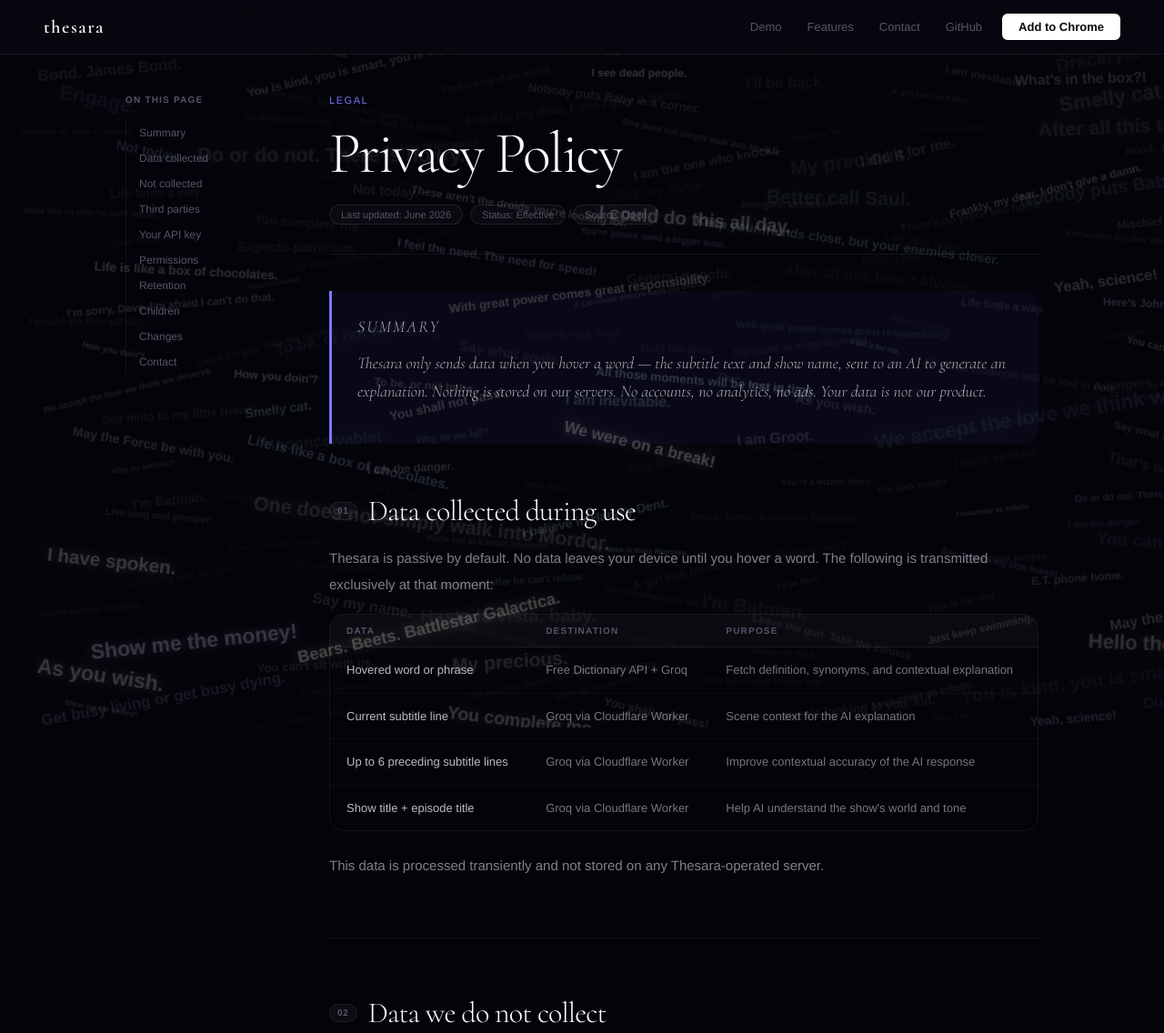
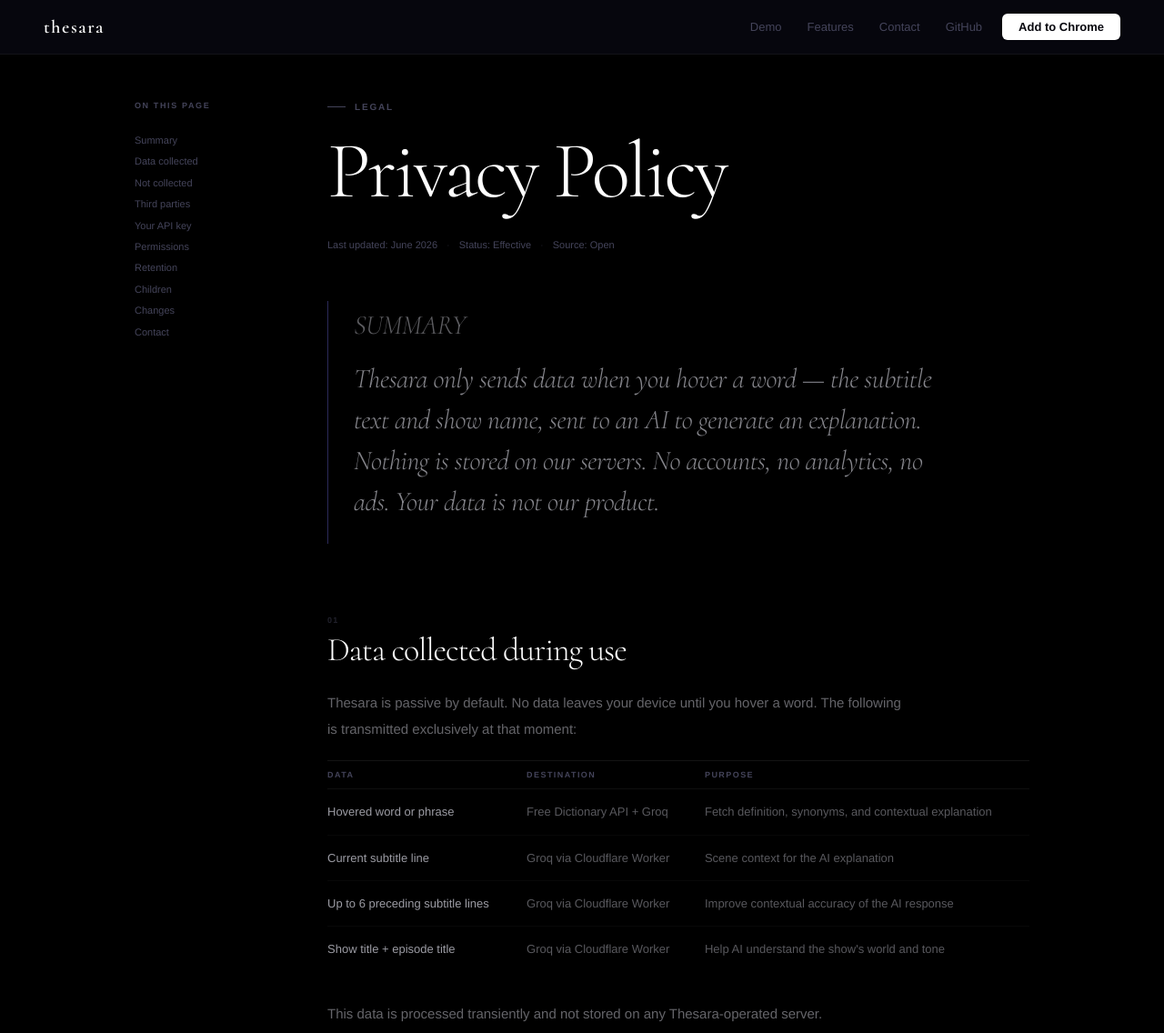
Before and after one commit to hitesh-ctrl/thesara, a website built with Vite: page docs/privacy.html in a window 1280 px wide. Shown: the top 1136 px of the page at 91% size. Built offline with nearby package versions, Linux system fonts and the light colour scheme; a web font is replaced by a local one.

Commit message:
Denser quote grid on landing page, clean privacy background

```diff
--- a/docs/privacy.html
+++ b/docs/privacy.html
@@ -12,12 +12,12 @@
     *, *::before, *::after { box-sizing: border-box; margin: 0; padding: 0; }
 
     :root {
-      --bg:      #03030a;
-      --bg2:     #070712;
-      --border:  rgba(255,255,255,0.07);
-      --borderB: rgba(255,255,255,0.12);
-      --text:    #e8e8f0;
-      --muted:   #55556a;
+      --bg:      #000000;
+      --bg2:     #040408;
+      --border:  rgba(255,255,255,0.05);
+      --borderB: rgba(255,255,255,0.09);
+      --text:    #dddde8;
+      --muted:   #44445a;
       --accent:  #7b79ff;
       --green:   #34d39a;
       --white:   #ffffff;
@@ -110,15 +110,15 @@
 
     .nav-cta:hover { background: #e4e4f0 !important; }
 
-    /* ── Page layout — Medium-style single wide column ── */
+    /* ── Layout ── */
     .page-wrap {
       position: relative; z-index: 2;
-      max-width: 1100px;
+      max-width: 1080px;
       margin: 0 auto;
-      padding: 100px 48px 96px;
+      padding: 108px 48px 120px;
       display: grid;
-      grid-template-columns: 160px 1fr;
-      gap: 64px;
+      grid-template-columns: 140px 1fr;
+      gap: 72px;
       align-items: start;
     }
 
@@ -128,198 +128,238 @@
       .toc { display: none; }
     }
 
-    /* ── TOC ── */
+    /* ── TOC — bare, no borders ── */
     .toc { position: sticky; top: 80px; }
 
     .toc-label {
-      font-size: 10px; font-weight: 600;
-      text-transform: uppercase; letter-spacing: 0.12em;
-      color: var(--muted); margin-bottom: 14px;
+      font-size: 9px; font-weight: 700;
+      text-transform: uppercase; letter-spacing: 0.18em;
+      color: var(--muted); margin-bottom: 18px;
     }
 
     .toc a {
       display: block;
-      font-size: 12px; font-weight: 400;
+      font-size: 11px; font-weight: 400;
       color: var(--muted); text-decoration: none;
-      padding: 6px 0 6px 14px;
-      border-left: 1.5px solid rgba(255,255,255,0.06);
-      margin-bottom: 2px;
-      transition: all 0.2s;
+      padding: 4px 0;
+      transition: color 0.15s;
+      line-height: 1.4;
     }
 
-    .toc a:hover { color: var(--text); border-left-color: var(--accent); padding-left: 18px; }
+    .toc a:hover { color: rgba(255,255,255,0.6); }
 
-    /* ── Content — editorial Medium rhythm ── */
+    /* ── Header ── */
     .sec-label {
-      font-size: 11px; font-weight: 500;
-      letter-spacing: 0.14em; text-transform: uppercase;
-      color: var(--accent); margin-bottom: 16px;
+      font-size: 10px; font-weight: 700;
+      letter-spacing: 0.18em; text-transform: uppercase;
+      color: var(--muted); margin-bottom: 20px;
+      display: flex; align-items: center; gap: 10px;
+    }
+
+    .sec-label::before {
+      content: '';
+      display: inline-block;
+      width: 20px; height: 1px;
+      background: var(--muted);
     }
 
     h1 {
       font-family: var(--D);
-      font-size: clamp(40px, 5.5vw, 64px);
-      font-weight: 300; letter-spacing: -2px; line-height: 1.0;
-      color: var(--white); margin-bottom: 24px;
+      font-size: clamp(52px, 7vw, 88px);
+      font-weight: 300; letter-spacing: -3px; line-height: 0.95;
+      color: var(--white); margin-bottom: 32px;
     }
 
+    /* Meta — no boxes, just spaced text with dots */
     .meta {
-      display: flex; flex-wrap: wrap; gap: 8px;
-      margin-bottom: 40px; padding-bottom: 32px;
-      border-bottom: 1px solid var(--border);
+      display: flex; flex-wrap: wrap; align-items: center; gap: 0;
+      margin-bottom: 56px; padding-bottom: 0;
+      border-bottom: none;
     }
 
     .meta-tag {
-      font-size: 11px; font-weight: 500;
+      font-size: 11px; font-weight: 400;
       color: var(--muted);
-      background: rgba(255,255,255,0.03);
-      border: 1px solid rgba(255,255,255,0.08);
-      padding: 4px 12px; border-radius: 100px;
+      background: none; border: none; padding: 0;
     }
 
-    /* Summary callout — feels like a Medium pull quote */
+    .meta-tag + .meta-tag::before {
+      content: '·';
+      margin: 0 10px;
+      color: var(--muted);
+      opacity: 0.4;
+    }
+
+    /* ── Summary — oversized pull quote, no box ── */
     .tldr {
-      background: rgba(123,121,255,0.05);
-      border-left: 3px solid var(--accent);
-      border-radius: 0 16px 16px 0;
-      padding: 24px 28px;
-      margin-bottom: 56px;
+      background: none;
+      border: none;
+      border-left: 1px solid rgba(123,121,255,0.35);
+      border-radius: 0;
+      padding: 4px 0 4px 28px;
+      margin-bottom: 80px;
     }
 
     .tldr-label {
-      font-size: 10px; font-weight: 700;
-      text-transform: uppercase; letter-spacing: 0.12em;
-      color: var(--accent); margin-bottom: 10px;
+      font-size: 9px; font-weight: 700;
+      text-transform: uppercase; letter-spacing: 0.18em;
+      color: var(--accent); margin-bottom: 14px;
+      opacity: 0.7;
     }
 
     .tldr p {
       font-family: var(--D);
-      font-size: 18px; font-weight: 300;
-      color: rgba(232,232,240,0.75);
-      line-height: 1.7;
+      font-size: clamp(22px, 3vw, 30px);
+      font-weight: 300;
+      color: rgba(221,221,232,0.6);
+      line-height: 1.5;
       font-style: italic;
+      letter-spacing: -0.5px;
     }
 
-    /* Section headings — large, editorial */
+    /* ── Section headings — number floats large behind ── */
     h2 {
+      position: relative;
       font-family: var(--D);
-      font-size: clamp(24px, 3vw, 32px);
+      font-size: clamp(26px, 3.5vw, 36px);
       font-weight: 300; color: var(--white);
-      letter-spacing: -0.8px; line-height: 1.15;
-      margin-top: 64px; margin-bottom: 20px;
-      padding-top: 64px;
-      border-top: 1px solid rgba(255,255,255,0.05);
-      display: flex; align-items: center; gap: 12px;
+      letter-spacing: -1px; line-height: 1.1;
+      margin-top: 80px; margin-bottom: 24px;
+      padding-top: 0;
+      border-top: none;
     }
 
-    h2:first-of-type { margin-top: 0; padding-top: 0; border-top: none; }
+    h2:first-of-type { margin-top: 0; }
+
+    /* Thin rule above each section */
+    h2::before {
+      content: '';
+      display: block;
+      width: 100%;
+      height: 1px;
+      background: rgba(255,255,255,0.05);
+      margin-bottom: 32px;
+    }
+
+    h2:first-of-type::before { display: none; }
 
     .h2-n {
       font-family: var(--B);
-      font-size: 10px; font-weight: 600;
+      font-size: 9px; font-weight: 700;
       color: var(--muted);
-      background: rgba(255,255,255,0.04);
-      border: 1px solid rgba(255,255,255,0.08);
-      padding: 3px 8px; border-radius: 100px;
-      letter-spacing: 0.08em;
-      flex-shrink: 0;
+      background: none; border: none; padding: 0;
+      letter-spacing: 0.14em;
+      text-transform: uppercase;
+      display: block;
+      margin-bottom: 8px;
+      opacity: 0.5;
     }
 
-    /* Body text — Medium's comfortable reading width and size */
+    /* make h2 block so number sits above */
+    h2 { display: block; }
+
+    /* ── Body copy ── */
     p {
-      font-size: 15px; color: rgba(232,232,240,0.55);
-      margin-bottom: 18px; line-height: 1.9;
+      font-size: 15px; color: rgba(221,221,232,0.45);
+      margin-bottom: 20px; line-height: 1.9;
+      max-width: 640px;
     }
 
-    ul { list-style: none; margin-bottom: 24px; }
+    /* ── Lists — no borders, just tight rhythm ── */
+    ul { list-style: none; margin-bottom: 28px; max-width: 640px; }
 
     li {
-      font-size: 15px; color: rgba(232,232,240,0.55); line-height: 1.8;
-      padding: 12px 0 12px 20px;
-      border-bottom: 1px solid rgba(255,255,255,0.04);
+      font-size: 14px; color: rgba(221,221,232,0.45); line-height: 1.75;
+      padding: 10px 0 10px 16px;
+      border-bottom: 1px solid rgba(255,255,255,0.03);
       position: relative;
     }
 
     li:last-child { border-bottom: none; }
 
     li::before {
-      content: '–';
+      content: '/';
       position: absolute; left: 0;
-      color: var(--accent); opacity: 0.5;
+      color: var(--accent);
+      opacity: 0.35;
+      font-weight: 300;
     }
 
-    li strong { color: rgba(232,232,240,0.85); font-weight: 600; }
+    li strong { color: rgba(221,221,232,0.75); font-weight: 600; }
 
-    /* Tables — softer, rounded, Medium card feel */
+    /* ── Tables — bare newspaper style, no box wrapper ── */
     .table-wrap {
-      border-radius: 16px;
-      overflow: hidden;
-      border: 1px solid rgba(255,255,255,0.07);
-      margin-bottom: 24px;
+      border-radius: 0;
+      overflow: visible;
+      border: none;
+      margin-bottom: 32px;
+      border-top: 1px solid rgba(255,255,255,0.08);
     }
 
-    table {
-      width: 100%;
-      border-collapse: collapse;
-      font-size: 13px;
+    table { width: 100%; border-collapse: collapse; font-size: 13px; }
+
+    th {
+      background: none;
+      padding: 10px 16px 10px 0;
+      text-align: left;
+      font-size: 9px; font-weight: 700;
+      text-transform: uppercase; letter-spacing: 0.16em;
+      color: var(--muted);
+      border-bottom: 1px solid rgba(255,255,255,0.06);
     }
 
-    th {
-      background: rgba(255,255,255,0.03);
-      padding: 12px 18px;
-      text-align: left;
-      font-size: 10px; font-weight: 600;
-      text-transform: uppercase; letter-spacing: 0.12em;
-      color: var(--muted);
-      border-bottom: 1px solid rgba(255,255,255,0.07);
-    }
+    th:last-child { padding-right: 0; }
 
     td {
-      padding: 14px 18px;
-      color: rgba(232,232,240,0.5);
-      border-bottom: 1px solid rgba(255,255,255,0.04);
+      padding: 14px 16px 14px 0;
+      color: rgba(221,221,232,0.4);
+      border-bottom: 1px solid rgba(255,255,255,0.03);
       vertical-align: top; line-height: 1.65;
     }
 
+    td:last-child { padding-right: 0; }
     tr:last-child td { border-bottom: none; }
-    td strong { color: rgba(232,232,240,0.8); font-weight: 500; }
+    td strong { color: rgba(221,221,232,0.7); font-weight: 500; }
 
     code {
-      font-size: 12px; font-family: "SF Mono", Consolas, monospace;
-      background: rgba(255,255,255,0.06);
-      border: 1px solid rgba(255,255,255,0.08);
-      padding: 2px 7px; border-radius: 6px;
-      color: rgba(232,232,240,0.75);
+      font-size: 11.5px; font-family: "SF Mono", Consolas, monospace;
+      background: rgba(255,255,255,0.05);
+      border: none;
+      padding: 2px 6px; border-radius: 3px;
+      color: rgba(221,221,232,0.6);
     }
 
     a { color: var(--accent); text-decoration: none; }
     a:hover { text-decoration: underline; }
 
-    /* Contact card — soft, rounded Medium card */
+    /* ── Contact — no card, just spaced inline ── */
     .contact-card {
-      background: rgba(255,255,255,0.02);
-      border: 1px solid rgba(255,255,255,0.07);
-      border-radius: 20px;
-      padding: 24px 28px;
-      display: flex; align-items: center;
-      justify-content: space-between; flex-wrap: wrap; gap: 16px;
-      margin-top: 16px;
+      background: none;
+      border: none;
+      border-top: 1px solid rgba(255,255,255,0.05);
+      border-radius: 0;
+      padding: 28px 0 0;
+      display: flex; align-items: flex-start;
+      justify-content: space-between; flex-wrap: wrap; gap: 20px;
+      margin-top: 20px;
     }
 
-    .contact-card p { font-size: 14px; color: rgba(232,232,240,0.45); margin: 0; line-height: 1.6; }
-    .contact-card strong { color: rgba(232,232,240,0.8); }
+    .contact-card p { font-size: 14px; color: rgba(221,221,232,0.35); margin: 0; line-height: 1.6; max-width: none; }
+    .contact-card strong { color: rgba(221,221,232,0.7); }
 
     .btn-sm {
-      display: inline-flex; align-items: center; gap: 6px;
-      background: var(--white);
-      color: #08080f; font-size: 12px; font-weight: 600;
-      padding: 9px 18px; border-radius: 100px;
+      display: inline-flex; align-items: center; gap: 8px;
+      background: transparent;
+      color: rgba(221,221,232,0.6);
+      font-size: 12px; font-weight: 500;
+      padding: 8px 0;
+      border-bottom: 1px solid rgba(255,255,255,0.15);
       text-decoration: none;
-      transition: background 0.15s;
+      transition: color 0.15s, border-color 0.15s;
       white-space: nowrap;
     }
 
-    .btn-sm:hover { background: #e4e4f0; text-decoration: none; }
+    .btn-sm:hover { color: var(--white); border-color: var(--white); text-decoration: none; }
 
     /* ── Footer ── identical to index.html ── */
     footer {
@@ -349,9 +389,6 @@
   </style>
 </head>
 <body>
-
-<!-- Floating quotes background -->
-<div id="phrases"></div>
 
 <!-- Nav — same as index.html -->
 <nav>
```
Also changed, not shown: docs/index.html (+3 -3 lines).
